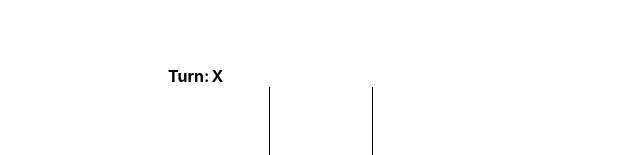
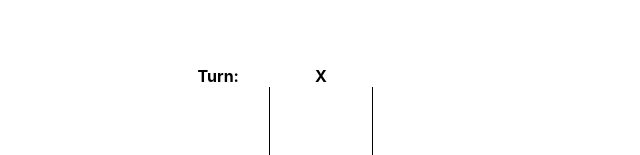
Before and after one commit to cyippiy/TTT, a React (Create React App) app: page / in a window 1280 px wide. Shown: the part 156-311 px from the top of the page, without its empty margins (319-959 px from the left). Built offline with nearby package versions, Linux system fonts and the light colour scheme.

Commit message:
working css for clicks

```diff
--- a/src/App.css
+++ b/src/App.css
@@ -2,7 +2,7 @@
   display:flex;
 }
 
-.board {
+.gamePage {
   margin: 0 auto;
 }
 
@@ -53,16 +53,27 @@ h1 {
   text-align: center;
 }
 
+td:hover{
+    background-color: lightgrey;
+}
+
+
 .space {
   text-align: center;
   font-size: 100px;
   opacity: 0;
+  /* color: transparent; */
 }
 
 .space:hover{
   cursor:pointer;
+  /* background-color: grey; */
 }
 
 .click {
   opacity: 1;
 }
+
+.click:active {
+  background:red;
+}
--- a/src/board.jsx
+++ b/src/board.jsx
@@ -17,7 +17,7 @@ class Board extends React.Component {
                     "O": 0
                     },
             gameOver: false,
-            winner: ""
+            winner: "",
         }
         this.resetBoard = this.resetBoard.bind(this);
         this.resetScore = this.resetScore.bind(this);
@@ -43,8 +43,6 @@ class Board extends React.Component {
             // console.log(e.currentTarget);
             if(e.currentTarget.dataset.index){
                 let space = e.currentTarget.dataset.index.split("-");
-                // console.log("CLICK");
-                // console.log(this.state.board[parseInt(space[0])][parseInt(space[1])]);
                 if (this.state.board[parseInt(space[0])][parseInt(space[1])] === -1) {
                     e.target.innerHTML = this.state.players[this.state.turnCount % 2];
                     let new_board = JSON.parse(JSON.stringify(this.state.board));
@@ -114,14 +112,8 @@ class Board extends React.Component {
                 }
             }
         }
-        // let status = document.querySelector("#status");
         if (winner) {
             if (this.state.gameOver === false) {
-                // this.status.innerHTML += winner;
-                // this.status.classList.toggle('active');
-                // turnStatus.innerHTML = " ";
-                // score[winner]++;
-                // updateScore();
                 this.updateScore(winner);
             }
             this.setState({
@@ -131,11 +123,6 @@ class Board extends React.Component {
             this.setState({
                 gameOver: true
             });
-            // this.status.innerHTML = "DRAW GAME"
-            // this.status.classList.toggle('active');
-            // status.classList.add('draw');
-            // turnStatus.innerHTML = " ";
-
         }
 
     }
@@ -144,25 +131,22 @@ class Board extends React.Component {
 
     render(){
         let turnDisplay;
-            if (this.state.gameOver === true){
-                let winner
-                turnDisplay = <tr><th>{this.state.winner === "" ? "Draw Game" : `${this.state.winner} WINS!`}</th></tr>
-            }else{
-                    turnDisplay = <tr><th>Turn:</th><th id="turn">{this.state.gameOver === true ? " " : this.state.players[this.state.turnCount % 2]}</th></tr>;
-            }
+        if (this.state.gameOver === true){
+            turnDisplay = <tr><th>{this.state.winner === "" ? "Draw Game" : `${this.state.winner} WINS!`}</th></tr>
+        }else{
+            turnDisplay = <tr><th>Turn:</th><th id="turn">{this.state.players[this.state.turnCount % 2]}</th></tr>;
+        }
 
 
         return (
-            <div className="board">
+            <div className="gamePage">
                 <h1>Tic Tac Toe</h1>
                 <h2 id="xScore">X: {this.state.score["X"]}</h2>
                 <h2 id="oScore">O: {this.state.score["O"]}</h2>
                 <h3 id="status">Winner: </h3>
                 <table id="board">
                     <thead>
-                        <tr>
                             {turnDisplay}
-                        </tr>
                     </thead>
                     <tbody>
                         <tr>
@@ -221,4 +205,5 @@ function checkDiagonalWinner(board) {
 }
 
 
+
 export default Board;
--- a/src/space.jsx
+++ b/src/space.jsx
@@ -17,7 +17,7 @@ class Space extends React.Component{
     }
 
     render(){
-
+        let val = this.props.value === -1 ? " " : this.props.value;
         return (
             <div className="space" onClick={this.props.handleClick}>
                 {this.state.value}
```
